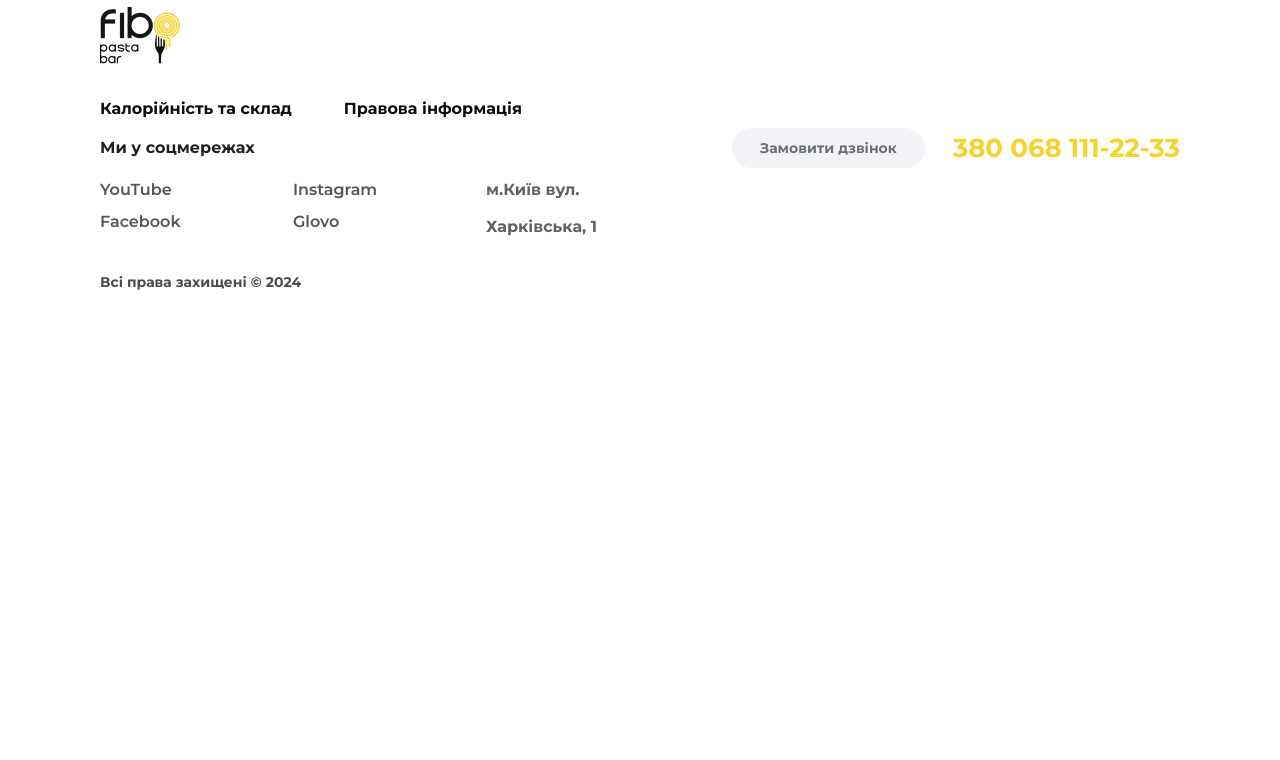
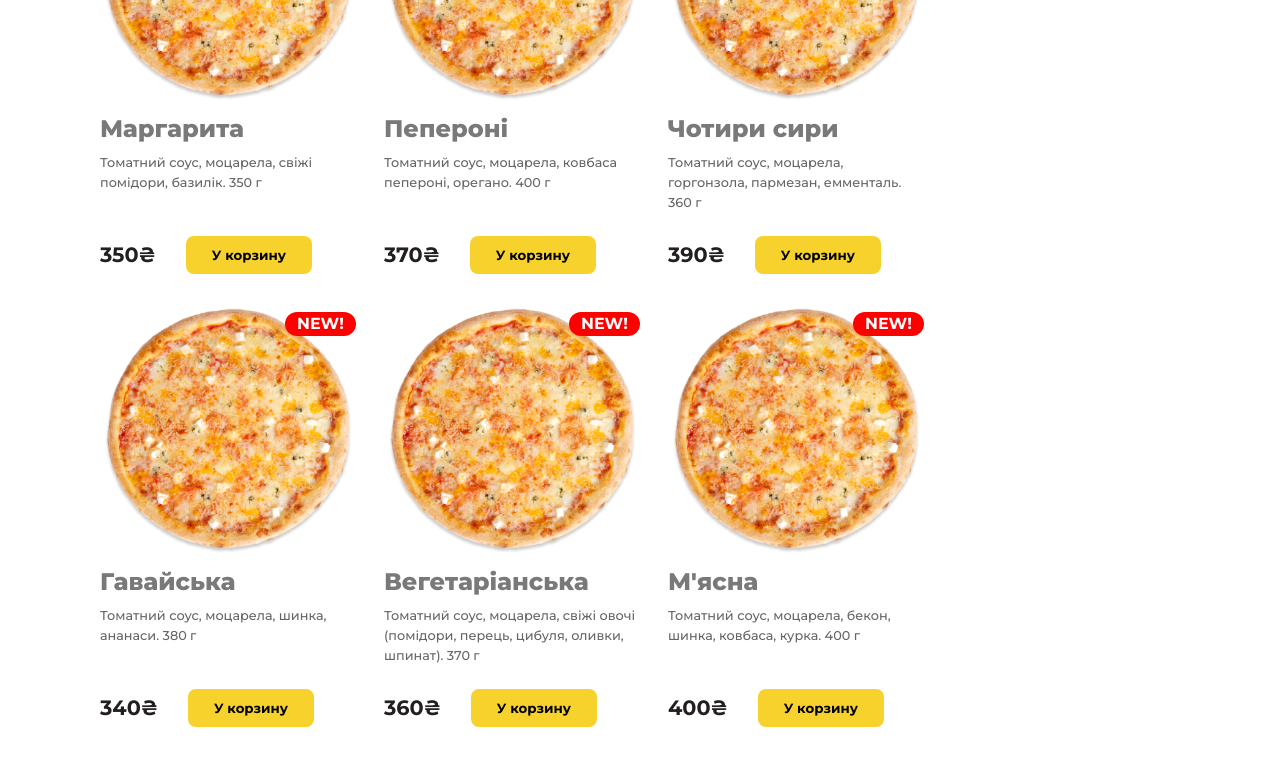
Before and after one commit to denyysdenyy/fibo, a React (Vite) app: page / in a window 1280 px wide. Shown: the part 440-1200 px from the top of the page. Before the commit the page ends 800 px from the top, so only its background shows below. Built offline with nearby package versions, Linux system fonts and the light colour scheme; data requests are answered from the project's data file.

Commit message:
pizzas catalog

```diff
--- a/package.json
+++ b/package.json
@@ -10,8 +10,10 @@
     "preview": "vite preview"
   },
   "dependencies": {
+    "axios": "^1.7.2",
     "react": "^18.2.0",
     "react-dom": "^18.2.0",
+    "react-query": "^3.39.3",
     "sass": "^1.77.2",
     "swiper": "^11.1.4"
   },
--- a/src/components/Header/Header.jsx
+++ b/src/components/Header/Header.jsx
@@ -1,7 +1,7 @@
 import logo from "../../assets/img/logo.png";
 import Callback from "../UI/callback/Callback";
 import Container from "../container/Container";
-import styles from "./Header.module.scss";
+import styles from "./header.module.scss";
 import { Nav } from "./Nav/Nav";
 import Auth from "../Auth/Auth";
 const Header = () => {
--- a/src/components/Header/Nav/Basket/Basket.jsx
+++ b/src/components/Header/Nav/Basket/Basket.jsx
@@ -1,5 +1,5 @@
 import React, { useState } from 'react'
-import styles from './Basket.module.scss'
+import styles from './basket.module.scss'
 const Basket = () => {
   const [openBasket,setBasketOpen] = useState(0)
 
--- a/src/components/Header/Nav/Nav.jsx
+++ b/src/components/Header/Nav/Nav.jsx
@@ -1,5 +1,5 @@
 import React from "react";
-import styles from "./Nav.module.scss";
+import styles from "./nav.module.scss";
 import Auth from "../../Auth/Auth";
 import Basket from "./Basket/Basket";
 
--- /dev/null
+++ b/src/components/UI/Loading/Loading.jsx
@@ -0,0 +1,10 @@
+import React from 'react'
+import styles from './loading.module.scss'
+
+const Loading = () => {
+  return (
+    <div className={styles.loading}></div>
+  )
+}
+
+export default Loading
--- /dev/null
+++ b/src/components/UI/Loading/loading.module.scss
@@ -0,0 +1,20 @@
+.loading{
+    --d:35px;
+    width: 4px;
+    height: 4px;
+    border-radius: 50%;
+    color: #F7D22D;
+    box-shadow:
+      calc(1*var(--d))      calc(0*var(--d))     0 0,
+      calc(0.707*var(--d))  calc(0.707*var(--d)) 0 1px,
+      calc(0*var(--d))      calc(1*var(--d))     0 2px,
+      calc(-0.707*var(--d)) calc(0.707*var(--d)) 0 3px,
+      calc(-1*var(--d))     calc(0*var(--d))     0 4px,
+      calc(-0.707*var(--d)) calc(-0.707*var(--d))0 5px,
+      calc(0*var(--d))      calc(-1*var(--d))    0 6px;
+    animation: l27 1s infinite steps(8);
+  }
+  @keyframes l27 {
+    100% {transform: rotate(1turn)}
+
+}
--- /dev/null
+++ b/src/pages/Home/Catalog/Catalog.jsx
@@ -0,0 +1,39 @@
+import React from "react";
+import styles from "./catalog.module.scss";
+import cheese from "../../../assets/img/pizza/5cheese.png";
+import { useQuery } from "react-query";
+import axios from "axios";
+import Loading from "../../../components/UI/Loading/Loading";
+
+const dbPizzas = "http://localhost:3000/pizzas";
+
+async function fetchCard() {
+  const { data } = await axios.get(dbPizzas);
+  return data;
+}
+
+const Catalog = () => {
+  const { data, isLoading, isError } = useQuery("pizza", fetchCard);
+  if (isLoading) return <Loading/>
+  if (isError) return <div>Error loading data</div>;
+  return (
+    <section className={styles.catalog}>
+      <div className={styles.catalog__cards}>
+        {data.map((card) => (
+          <div key={card.id} className={styles.catalog__card}>
+            {card.new ? true : <div className={styles.catalog__new}>NEW!</div>}
+            <img src={cheese} alt="product" />
+            <h4 className={styles.catalog__card__title}>{card.name}</h4>
+            <p className={styles.catalog__card__subtitle}>{card.subtitle}</p>
+            <div className={styles.catalog__card__bottom}>
+              <p className={styles.catalog__card__price}>{card.price}₴</p>
+              <button className={styles.catalog__card__btn}>У корзину</button>
+            </div>
+          </div>
+        ))}
+      </div>
+    </section>
+  );
+};
+
+export default Catalog;
--- /dev/null
+++ b/src/pages/Home/Catalog/catalog.module.scss
@@ -0,0 +1,63 @@
+.catalog {
+  &__cards {
+    display: flex;
+    flex-wrap: wrap;
+    gap: 28px;
+  }
+  img{
+    width: inherit;
+    margin-bottom: 15px;
+  }
+  &__card {
+    max-width: 256px;
+    width: 100%;
+    position: relative;
+    &__title {
+      font-size: 1.5em;
+      font-weight: 800;
+      line-height: 18px;
+      max-width: 256px;
+      width: inherit;
+      color: #797979;
+      margin-bottom: 15px;
+    }
+    &__subtitle {
+      font-weight: 500;
+      font-size: 0.8em;
+      line-height: 20px;
+      color: #686466;
+      width: inherit;
+    min-height: 60px;
+    margin-bottom: 23px;
+    }
+    &__bottom {
+      display: flex;
+      align-items: center;
+      gap: 30px;
+    }
+    &__price {
+      font-weight: 700;
+      font-size: 1.3em;
+      color: #231f20;
+    }
+    &__btn {
+      max-width: 126px;
+      width: 100%;
+      border-radius: 8px;
+      background: #f7d22d;
+      padding: 11px 23px;
+    }
+  }
+  &__new{
+    background-color: red;
+    display: inline-block;
+    border-radius: 29px;
+    padding: 4px 12px;
+    font-weight: 700;
+    color: #fff;
+    position: absolute;
+    top: 10px;
+    right: 0;
+  }
+
+}
--- /dev/null
+++ b/src/pages/Home/Catalog/db.json
@@ -0,0 +1,60 @@
+{
+    "pizzas": [
+      {
+        "id": 1,
+        "name": "Маргарита",
+        "subtitle": "Томатний соус, моцарела, свіжі помідори, базилік. 350 г",
+        "price": 350,
+        "img": "",
+        "new":true
+      },
+      {
+        "id": 2,
+        "name": "Пепероні",
+        "subtitle": "Томатний соус, моцарела, ковбаса пепероні, орегано. 400 г",
+        "price": 370,
+        "img": "",
+        "new":true
+      },
+      {
+        "id": 3,
+        "name": "Чотири сири",
+        "subtitle": "Томатний соус, моцарела, горгонзола, пармезан, емменталь. 360 г",
+        "price": 390,
+        "img": "",
+        "new":true
+      },
+      {
+        "id": 4,
+        "name": "Гавайська",
+        "subtitle": "Томатний соус, моцарела, шинка, ананаси. 380 г",
+        "price": 340,
+        "img": "",
+        "new":false
+      },
+      {
+        "id": 5,
+        "name": "Вегетаріанська",
+        "subtitle": "Томатний соус, моцарела, свіжі овочі (помідори, перець, цибуля, оливки, шпинат). 370 г",
+        "price": 360,
+        "img": "",
+        "new":false
+      },
+      {
+        "id": 6,
+        "name": "М'ясна",
+        "subtitle": "Томатний соус, моцарела, бекон, шинка, ковбаса, курка. 400 г",
+        "price": 400,
+        "img": "",
+        "new":false
+      },
+      {
+        "id": 7,
+        "name": "Діабло",
+        "subtitle": "Томатний соус, моцарела, гостра ковбаса, перець чилі, цибуля. 350 г",
+        "price": 370,
+        "img": "",
+        "new":true
+      }
+    ]
+  }
--- a/src/pages/Home/Home.jsx
+++ b/src/pages/Home/Home.jsx
@@ -1,11 +1,16 @@
 import React from "react";
 import Latest from "./Latest/Latest";
-
+import Catalog from "./Catalog/Catalog";
+import { QueryClient, QueryClientProvider } from "react-query";
+const queryClient = new QueryClient();
 
 const Home = () => {
   return (
     <>
       <Latest />
+      <QueryClientProvider client={queryClient}>
+        <Catalog />
+      </QueryClientProvider>
     </>
   );
 };
```
Also changed, not shown: 1 other file (tests, documents, lock files or other folders).
